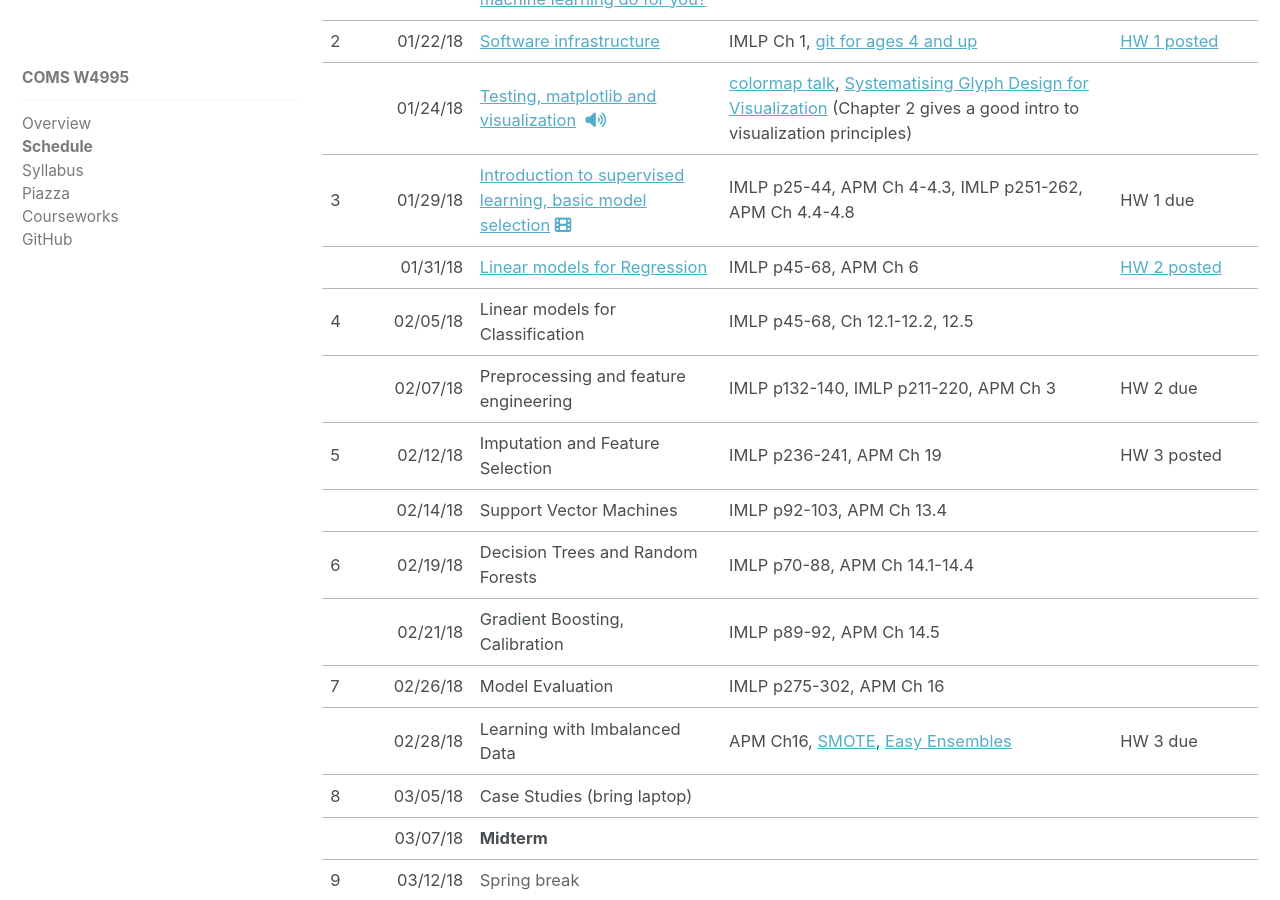
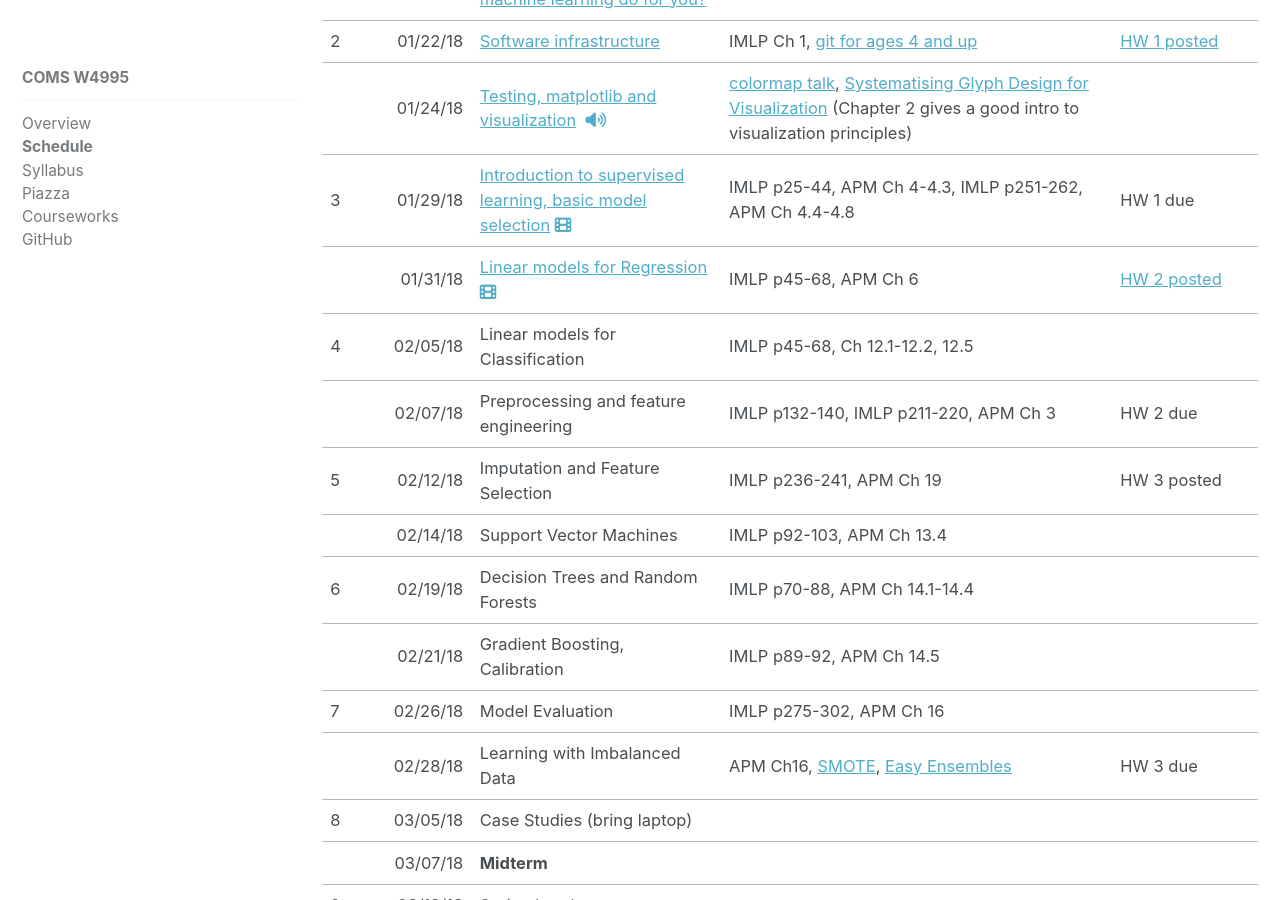
Before and after one commit to amueller/columbia-website, a Jekyll site: the page built from _comsw4995s18/lectures.md, in a window 1280 px wide and 900 px high, scrolled down 379 px. Built offline with Jekyll 4.4.1, drawn with Linux system fonts in a browser that asks for light colours; nearby versions of some CDN libraries.

Commit message:
add link to lecture 5 video

```diff
--- a/_comsw4995s18/lectures.md
+++ b/_comsw4995s18/lectures.md
@@ -53,7 +53,7 @@ Press P on slides for presenter notes.
 	<tr>
 		<td><br></td>
 		<td align="right" sdval="42767" sdnum="1033;0;MM/DD/YY">01/31/18</td>
-		<td><a href="https://amueller.github.io/COMS4995-s18/slides/aml-05-013118-linear-models-regression/#1">Linear models for Regression</a></td>
+		<td><a href="https://amueller.github.io/COMS4995-s18/slides/aml-05-013118-linear-models-regression/#1">Linear models for Regression</a>&nbsp;<a href="https://www.dropbox.com/s/kd8u9lmz26jzpus/05-linear-models-for-regression.mkv?dl=1"><i class="fa fa-film" aria-hidden="true"></i></a></td>
 		<td>IMLP p45-68, APM Ch 6</td>
 		<td><a href="https://github.com/amueller/COMS4995-s18/raw/master/homeworks/Homework2.pdf">HW 2 posted</a></td>
 	</tr>
```
